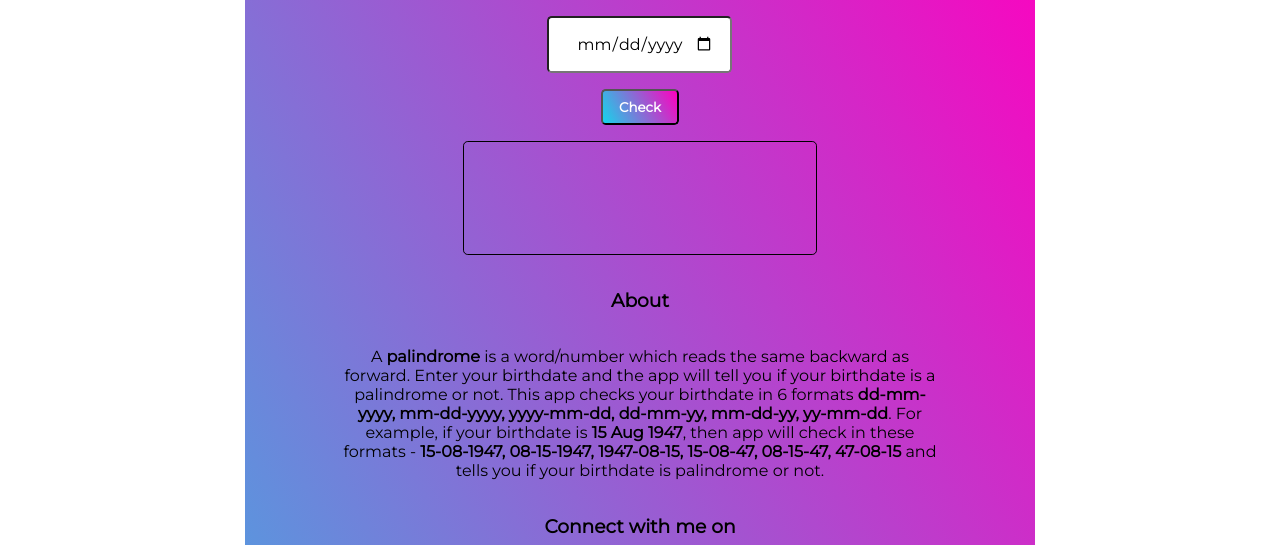
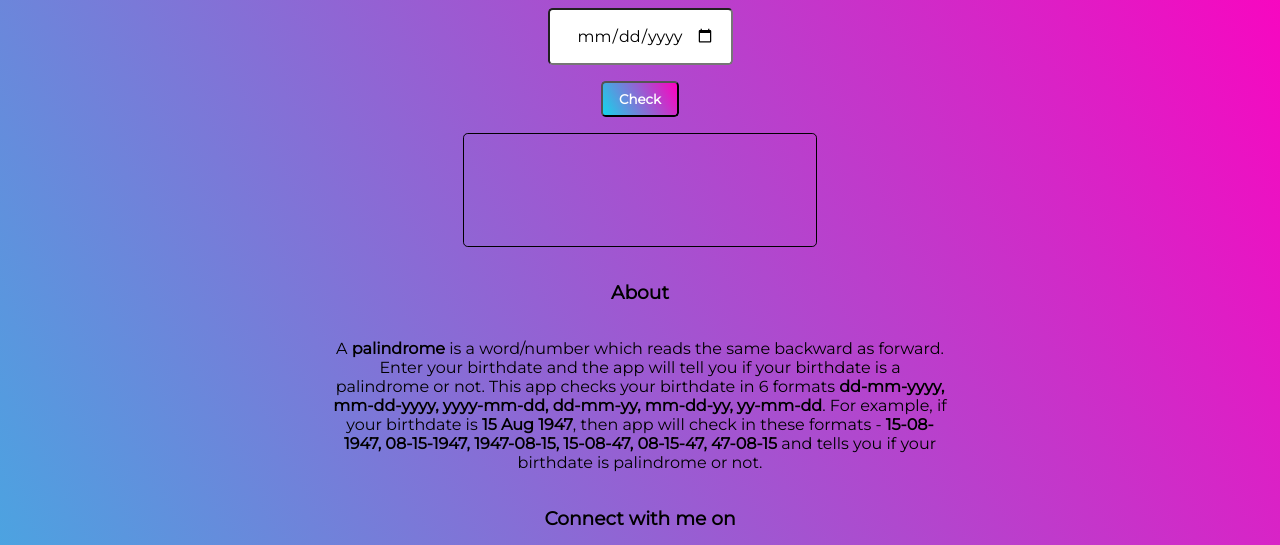
Before and after one commit to prajvalhl/palindrome-birthday, a plain HTML site: page index.html in a window 1280 px wide. Shown: the part 132-677 px from the top of the page. Drawn offline with Linux system fonts and the light colour scheme; grey boxes are pictures that could not be loaded.

Commit message:
feat: updated UI

```diff
--- a/style.css
+++ b/style.css
@@ -1,14 +1,18 @@
 @import url("https://fonts.googleapis.com/css2?family=Montserrat&display=swap");
+
+body {
+  margin: 0;
+  background: linear-gradient(
+    62deg,
+    rgb(21, 213, 235) 0%,
+    rgb(255, 0, 191) 100%
+  );
+}
 
 #content-main {
   text-align: center;
   margin: 0 auto;
   font-family: "Montserrat", sans-serif;
-  background: linear-gradient(
-    62deg,
-    rgb(21, 213, 235) 0%,
-    rgb(255, 0, 191) 100%
-  );
   padding: 1rem;
   max-width: 60%;
 }
@@ -77,8 +81,4 @@ footer p {
   #content-main {
     max-width: 100%;
   }
-
-  body {
-    margin: 0;
-  }
 }
```
